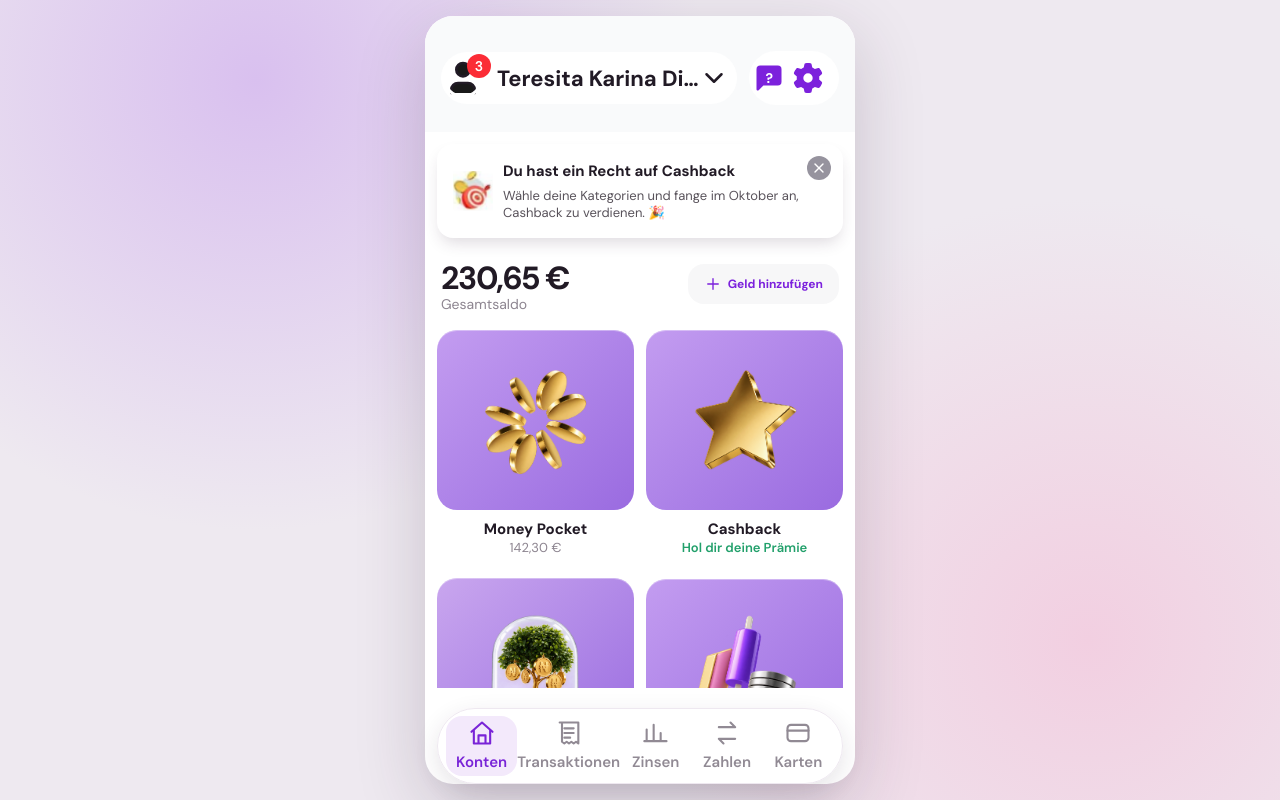
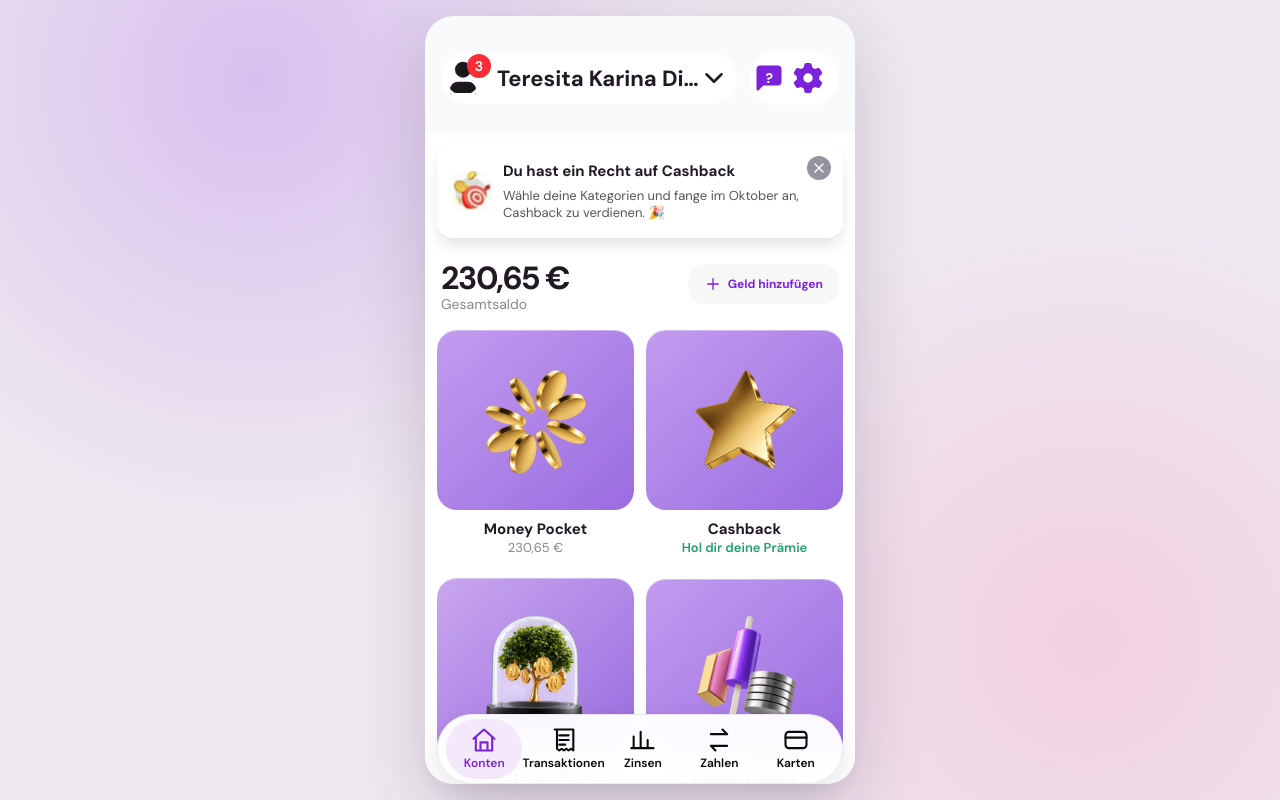
Before and after one commit to deulodirty/vivid-clone, a React (Vite) app: page / in a window 1280 px wide. Built offline with nearby package versions, Linux system fonts and the light colour scheme; the HTML template or start-up script is replaced by a standard one.

Commit message:
thiredd commit

```diff
--- a/src/App.tsx
+++ b/src/App.tsx
@@ -274,19 +274,19 @@ function BottomNav({
         ? null
         : page;
   return (
-    <nav className="fixed z-30 bottom-4 left-1/2 -translate-x-1/2 w-[calc(100%-24px)] max-w-[406px] rounded-full h-[76px] px-2 pt-1.5 pb-1.5 flex items-center bg-white/96 border border-[#eee8f0] shadow-[0_8px_25px_rgba(52,31,57,0.12)] backdrop-blur-lg">
+    <nav className="fixed z-30 bottom-4 left-1/2 -translate-x-1/2 w-[calc(100%-24px)] max-w-[406px] rounded-full h-[70px] px-2 pt-1.5 pb-1.5 flex items-center bg-white/96 border border-[#eee8f0] shadow-[0_8px_25px_rgba(52,31,57,0.12)] backdrop-blur-lg">
       {nav.map((item) => (
         <button
           key={item.page}
-          className={`relative flex-1 h-[60px] border-0 flex flex-col items-center justify-center gap-1 rounded-2xl transition-colors ${
+          className={`relative flex-1 h-[60px] border-0 flex flex-col items-center justify-center rounded-2xl transition-colors ${
             selected === item.page
-              ? "bg-[#f3e9fb] text-[#7924d7]"
-              : "bg-transparent text-[#918a94]"
+              ? "bg-[#f3e9fb] rounded-full text-[#7924d7]"
+              : "bg-transparent text-[#090909]"
           }`}
           onClick={() => navigate(item.page)}
         >
           <Icon name={item.icon} size={28} />
-          <span className="text-[15px] font-semibold">{item.label}</span>
+          <span className="text-[12px] font-semibold">{item.label}</span>
         </button>
       ))}
     </nav>
@@ -297,7 +297,7 @@ function AccountsPage({ navigate }: { navigate: (page: Page) => void }) {
   const [bannerOpen, setBannerOpen] = useState(true);
 
   return (
-    <div className="min-h-full pb-4">
+    <div className="min-h-full">
       {bannerOpen && (
         <section className="relative mx-3 mt-3 mb-4 px-4 py-4 rounded-2xl bg-white shadow-[0_8px_16px_-4px_rgba(62,39,68,0.18)]">
           <div className="flex items-center justify-center gap-2.5">
@@ -360,7 +360,7 @@ function AccountsPage({ navigate }: { navigate: (page: Page) => void }) {
             Money Pocket
           </strong>
           <small className="block -mt-0.5 text-[#8d8590] text-[13px]">
-            142,30 €
+            230,65 €
           </small>
         </button>
 
@@ -532,7 +532,7 @@ function TransactionsPage() {
   }
 
   return (
-    <div className="min-h-full bg-[#faf8fa] mt-6">
+    <div className="min-h-full bg-[#faf8fa] pt-6">
       <section className="px-[17px] pt-4 pb-5 bg-white">
         <div className="mt-1 flex flex-col">
           <small className="block text-[#756f78] text-lg -mb-3">
@@ -586,8 +586,6 @@ function TransactionsPage() {
           </div>
         </section>
       ))}
-
-      <div className="h-6" />
     </div>
   );
 }
@@ -686,9 +684,10 @@ function TransferPage() {
         />
       )}
       <section
-        className={`absolute z-[11] right-0 bottom-0 left-0 min-h-[400px] px-5 pt-5 pb-6 rounded-t-2xl bg-white transition-transform duration-300 ${
+        className={`absolute z-[11] right-0 bottom-0 left-0 min-h-[400px] px-5 pt-5 rounded-t-2xl bg-white transition-transform duration-300 ${
           sheetOpen ? "translate-y-0" : "translate-y-full"
         }`}
+        style={{ paddingBottom: "calc(var(--nav-h) + 16px)" }}
       >
         <div className="w-12 h-1.5 mx-auto mb-4 rounded-full bg-[#e0d8e3]" />
         <h2 className="mt-0 mb-3 text-3xl">Überweisen</h2>
@@ -746,7 +745,7 @@ function CardsPage() {
   const [color, setColor] = useState("#7623dc");
   const colors = ["#7623dc", "#3acbb9", "#f14b76", "#f59a31", "#d8c832"];
   return (
-    <div className="min-h-full px-3 pt-8 pb-6 text-center bg-gradient-to-br from-[#d3aff0] via-[#f4dfe8] to-[#d6a4ef]">
+    <div className="min-h-full px-3 pt-8 pb-0 text-center ">
       <div className="w-[280px] mx-auto mb-7 p-1 flex rounded-[20px] bg-white/22">
         <button
           className={`flex-1 p-3 border-0 rounded-[17px] text-lg ${
@@ -808,7 +807,7 @@ function SupportPage() {
   }
   return (
     <div className="min-h-full flex flex-col bg-white">
-      <section className="flex-1 px-[15px] pt-[17px] pb-[100px]">
+      <section className="flex-1 px-[15px] pt-[17px] pb-[80px]">
         <div className="flex justify-end my-3">
           <p className="max-w-[79%] m-0 px-4 py-3.5 rounded-[18px_8px_18px_18px] text-white bg-[#7b1ddd] text-lg leading-[1.4] shadow-[0_3px_9px_rgba(111,22,200,0.15)]">
             Guten Morgen, ich brauche Hilfe mit einer Zahlung.
@@ -852,7 +851,10 @@ function SupportPage() {
           </div>
         ))}
       </section>
-      <section className="absolute z-[5] right-0 bottom-0 left-0 px-3 pt-3 pb-4 bg-gradient-to-b from-transparent to-white">
+      <section
+        className="absolute z-[5] right-0 left-0 px-3 pt-3"
+        style={{ bottom: "calc(var(--nav-h) + 8px)" }}
+      >
         <div className="h-[64px] p-1.5 flex items-center rounded-[32px] bg-[#f5f1f6]">
           <button className="w-14 h-14 border-0 grid place-items-center text-[#7b27d4] bg-transparent">
             <Icon name="plus" size={26} />
@@ -890,7 +892,7 @@ function DetailsPage({ navigate }: { navigate: (page: Page) => void }) {
     { label: "Bank", value: "Vivid Money S.A." },
   ];
   return (
-    <div className="min-h-full px-[14px] pt-[18px] pb-6 bg-[#f8f5f9]">
+    <div className="min-h-full px-[14px] pt-[18px] pb-3 bg-[#f8f5f9]">
       <section className="px-5 py-6 rounded-2xl text-white text-center bg-gradient-to-br from-[#5613ae] to-[#9035e8] shadow-[0_10px_25px_rgba(104,29,176,0.2)]">
         <span className="w-16 h-16 mx-auto grid place-items-center rounded-2xl bg-white/15">
           <Icon name="bank" size={32} />
@@ -956,7 +958,7 @@ function ProfilePage() {
     { label: "Wohnadresse", value: "Rosenthaler Straße 43, 10178 Berlin" },
   ];
   return (
-    <div className="min-h-full px-[14px] pt-[18px] pb-6 bg-[#f8f5f9]">
+    <div className="min-h-full px-[14px] pt-[18px] pb-3 bg-[#f8f5f9]">
       <section className="pt-2 pb-6 flex flex-col items-center">
         <span className="relative flex-none w-[96px] h-[96px] overflow-hidden rounded-full bg-gradient-to-br from-[#d9a88c] to-[#684337] shadow-[0_6px_18px_rgba(70,42,75,0.16)]">
           <i className="absolute top-[14px] left-[32px] w-9 h-[39px] rounded-full bg-[#edba99]" />
@@ -1020,19 +1022,33 @@ export default function App() {
     document.querySelector(".app-content")?.scrollTo({ top: 0 });
   }
   const isHome = page === "accounts";
+
+  const contentBg =
+    page === "transfer"
+      ? "bg-[#c7ace4]"
+      : page === "cards"
+        ? "bg-gradient-to-br from-[#d3aff0] via-[#f4dfe8] to-[#d6a4ef]"
+        : page === "interest"
+          ? "bg-[#faf8fa]"
+          : page === "transactions"
+            ? "bg-[#faf8fa]"
+            : page === "details" || page === "profile"
+              ? "bg-[#f8f5f9]"
+              : "bg-white";
+
   return (
     <main
-      className={`app-shell relative w-full h-dvh overflow-hidden bg-white theme-${page}`}
+      className={`app-shell relative w-full h-dvh overflow-hidden theme-${page}`}
     >
       <style>{`
         .app-shell {
           --header-h: 116px;
-    --nav-h: 96px;
+          --nav-h: 86px;
         }
         @media (max-height: 700px) {
           .app-shell {
             --header-h: 104px;
-      --nav-h: 86px;
+            --nav-h: 80px;
           }
         }
         @media (min-width: 520px) {
@@ -1046,12 +1062,10 @@ export default function App() {
       `}</style>
       {isHome && <Header page={page} navigate={navigate} />}
       <div
-        className="app-content absolute right-0 left-0 overflow-x-hidden overflow-y-auto overscroll-contain [scrollbar-width:none] [&::-webkit-scrollbar]:hidden"
-        style={{
-          top: isHome ? "var(--header-h)" : 0,
-          bottom: "var(--nav-h)",
-        }}
+        className={`app-content absolute right-0 left-0 bottom-0 overflow-x-hidden overflow-y-auto overscroll-contain [scrollbar-width:none] [&::-webkit-scrollbar]:hidden ${contentBg}`}
+        style={{ top: isHome ? "var(--header-h)" : 0 }}
       >
+        <div style={{ paddingBottom: "var(--nav-h)" }}>
           {page === "accounts" && <AccountsPage navigate={navigate} />}
           {page === "interest" && <InterestPage />}
           {page === "transfer" && <TransferPage />}
@@ -1061,6 +1075,7 @@ export default function App() {
           {page === "details" && <DetailsPage navigate={navigate} />}
           {page === "profile" && <ProfilePage />}
         </div>
+      </div>
       <BottomNav page={page} navigate={navigate} />
     </main>
   );
```
Lines whose indentation alone changed are shown as unchanged.
